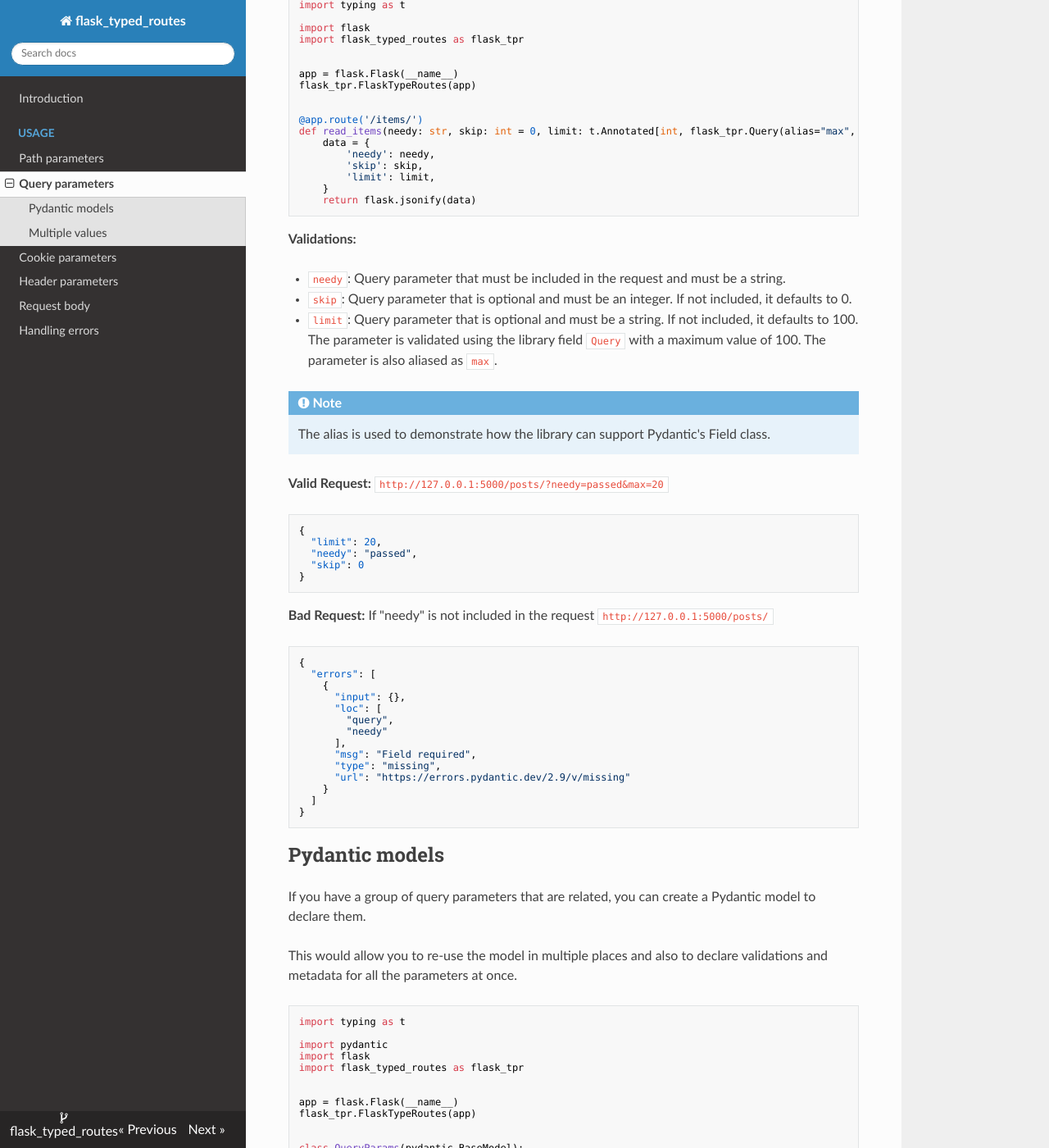
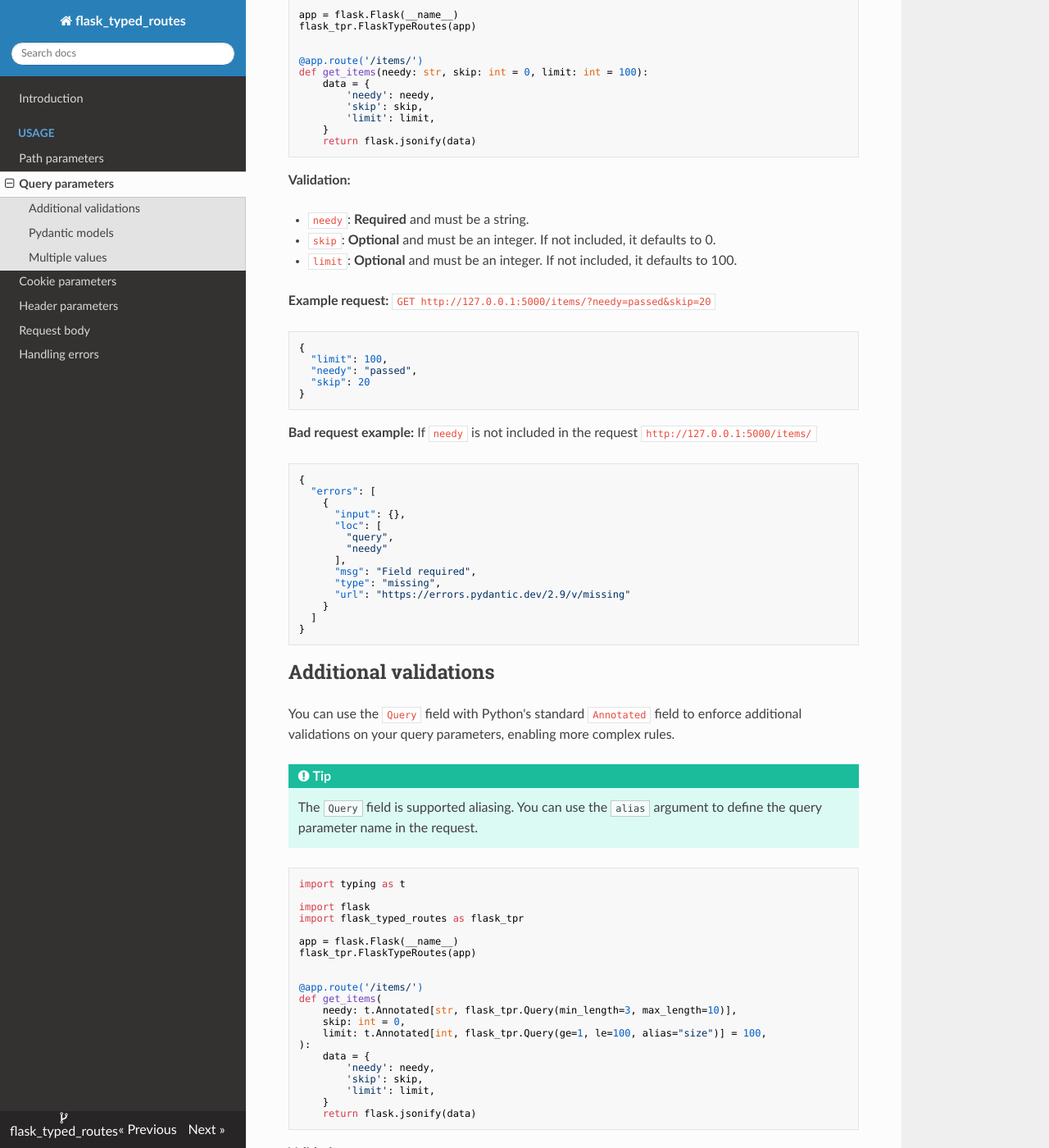
Before and after one commit to rmoralespp/flask_typed_routes, an MkDocs documentation site: the page built from docs/query.md, in a window 1280 px wide and 1400 px high, scrolled down 324 px. Shown: the whole window at 82% size. Built offline with MkDocs 1.6.1, drawn with Linux system fonts in a browser that asks for light colours; nearby versions of some CDN libraries; some of the changed text lies outside the part shown.

Commit message:
Add more acceptance tests. Improve documentation and examples.

````diff
--- a/docs/body.md
+++ b/docs/body.md
@@ -15,7 +15,6 @@ import typing as t
 import pydantic
 import flask
 import flask_typed_routes as flask_tpr
-
 
 app = flask.Flask(__name__)
 flask_tpr.FlaskTypeRoutes(app)
@@ -124,7 +121,6 @@ import typing as t
 import pydantic
 import flask
 import flask_typed_routes as flask_tpr
-
 
 app = flask.Flask(__name__)
 flask_tpr.FlaskTypeRoutes(app)
@@ -155,7 +151,7 @@ def create_item_by_user(
     return flask.jsonify(data)
 ```
 
-**Request Body** `POST http://127.0.0.1:5000/users/123/items/`
+**Example request:** `POST http://127.0.0.1:5000/users/123/items/`
 
 ```json
 {
@@ -169,19 +165,3 @@ def create_item_by_user(
   }
 }
 ```
-
-*Http Response*
-
-```json
-{
-  "item": {
-    "author": "John Doe",
-    "title": "Hello, World!"
-  },
-  "user": {
-    "age": 25,
-    "email": "myemail@abc.com"
-  },
-  "user_id": 123
-}
-```
--- a/docs/cookie.md
+++ b/docs/cookie.md
@@ -1,13 +1,13 @@
 ## Cookie Parameters
 
-You can define cookie parameters in the same way as query parameters, with support for multiple values.
+You can define cookie parameters in the same way as **query parameters**, with support for multiple
+values and validation using Pydantic models.
 
 ```python
 import typing as t
 
 import flask
 import flask_typed_routes as flask_tpr
-
 
 app = flask.Flask(__name__)
 flask_tpr.FlaskTypeRoutes(app)
@@ -20,6 +20,3 @@ def get_items(session_id: t.Annotated[str, flask_tpr.Cookie(alias="session-id")]
     }
     return flask.jsonify(data)
 ```
-
-!!! note
-    The alias is used to demonstrate how the library can support Pydantic's Field class.
--- a/docs/header.md
+++ b/docs/header.md
@@ -1,13 +1,13 @@
 ## Header parameters
 
-You can define header parameters in the same way as query/cookie parameters, with support for multiple values.
+You can define header parameters in the same way as **query/cookie parameters**, with support for multiple
+values and validation using Pydantic models.
 
 ```python
 import typing as t
 
 import flask
 import flask_typed_routes as flask_tpr
-
 
 app = flask.Flask(__name__)
 flask_tpr.FlaskTypeRoutes(app)
@@ -20,6 +20,3 @@ def get_items(auth: t.Annotated[str, flask_tpr.Header(alias="Authorization")] =
     }
     return flask.jsonify(data)
 ```
-
-!!! note
-    The alias is used to demonstrate how the library can support Pydantic's Field class.
--- a/docs/index.md
+++ b/docs/index.md
@@ -41,13 +41,12 @@ Create a file `items.py` with:
 import flask
 import flask_typed_routes as flask_tpr
 
-
 app = flask.Flask(__name__)
 flask_tpr.FlaskTypeRoutes(app)
 
 
 @app.get('/items/<user>/')
-def read_items(user: str, skip: int = 0, limit: int = 10):
+def get_items(user: str, skip: int = 0, limit: int = 10):
     # Parameters not included in the "path" are automatically treated as "query" parameters.
     data = {
         'user': user,
@@ -106,7 +103,6 @@ import pydantic
 import flask
 import flask_typed_routes as flask_tpr
 
-
 app = flask.Flask(__name__)
 flask_tpr.FlaskTypeRoutes(app)
 
@@ -127,6 +123,60 @@ def update_item(item_id: int, item: Item):
     return flask.jsonify({'item_id': item_id, **item.model_dump()})
 ```
 
-## License
+### Using Flask Blueprints
 
-This project is licensed under the [MIT license](LICENSE).
+You can also use `flask_typed_routes` with Flask Blueprints.
+
+Now let's update the `items.py` file with:
+
+```python
+import flask
+import flask_typed_routes as flask_tpr
+
+app = flask.Flask(__name__)
+flask_tpr.FlaskTypeRoutes(app)
+app_v2 = flask.Blueprint('items', __name__, url_prefix='/v2')
+
+
+@app_v2.get('/items/')
+def get_items_v2(skip: int = 0, limit: int = 10, country: str = 'US'):
+    data = {'skip': skip, 'limit': limit, 'country': country}
+    return flask.jsonify(data)
+
+
+app.register_blueprint(app_v2)
+```
+
+### Using Flask Class-Based Views
+
+You can also use `flask_typed_routes` with Flask Class-Based Views.
+
+Now let's update the `items.py` file with:
+
+```python
+import flask
+import flask.views
+
+import flask_typed_routes as flask_tpr
+
+app = flask.Flask(__name__)
+flask_tpr.FlaskTypeRoutes(app)
+
+
+class UserProducts(flask.views.View):
+
+    def dispatch_request(self, user: str, skip: int = 0, limit: int = 10):
+        data = {'user': user, 'skip': skip, 'limit': limit}
+        return flask.jsonify(data)
+
+
+class UserOrders(flask.views.MethodView):
+
+    def get(self, user: str, skip: int = 0, limit: int = 10):
+        data = {'user': user, 'skip': skip, 'limit': limit}
+        return flask.jsonify(data)
+
+
+app.add_url_rule('/products/<user>/all/', view_func=UserProducts.as_view('user_products'))
+app.add_url_rule('/orders/<user>/all/', view_func=UserOrders.as_view('user_orders'))
+```
--- a/docs/path.md
+++ b/docs/path.md
@@ -1,46 +1,45 @@
 # Path Parameters
 
-You can validate path parameters in your route by adding type hints to the function signature.
+You can validate **Path parameters** in your route by adding standard type hints to the function signature.
 
 !!! warning
-    If no type hint is provided, the route parameters are not validated.
+    If no type hint is provided, the **Path parameters** are not validated.
 
 ```python
 import typing as t
-
 import flask
 import flask_typed_routes as flask_tpr
-
 
 app = flask.Flask(__name__)
 flask_tpr.FlaskTypeRoutes(app)
 
 
-@app.route('/items/<user_id>/<country_iso>')
-def read_items(user_id: int, country_iso: t.Annotated[str, flask_tpr.Path(max_length=2)]):
-    data = {
-        'user_id': user_id,
-        'country_iso': country_iso,
-    }
+@app.route('/items/<category_id>/<lang>/')
+def read_items(category_id: int, lang: t.Literal['es', 'en']):
+    data = {'category_id': category_id, 'lang': lang}
     return flask.jsonify(data)
 ```
 
-**Validations:**
+**Conversion:** The library automatically converts path parameters to their specified types:
 
-- user_id: Must be an integer.
-- country_iso: Must be a string with a maximum length of 2 characters. This parameter is validated using the libray
-  field `Path`.
+- `category_id` is converted to an integer, so your function receives it as an integer.
+- `lang` is treated as a string, so your function receives it as a string.
 
-**Valid Request:** `http://127.0.0.1:5000/posts/12/ES`
+**Validation:**
+
+- `category_id` Must be an integer.
+- `lang` Must be either 'es' or 'en'.
+
+**Example request:** `GET http://127.0.0.1:5000/items/12/es`
 
 ```json
 {
-  "country_iso": "ES",
-  "user_id": 12
+  "category_id": 12,
+  "lang": "es"
 }
 ```
 
-**Bad Request:** If "user_id" is not an integer: `http://127.0.0.1:5000/posts/abc/ES`
+**Bad request example:** If `category_id` is not an integer `GET http://127.0.0.1:5000/items/abc/es`
 
 ```json
 {
@@ -59,12 +58,33 @@ def read_items(user_id: int, country_iso: t.Annotated[str, flask_tpr.Path(max_le
 }
 ```
 
-## Custom Validations
+## Additional validations
 
-Additionally, you can use the `Path` field which allows you to define more complex validations.
+You can use the `Path` field with Python's standard `Annotated` field to enforce additional validations on your route
+parameters, enabling more complex rules.
 
 The `Path` field is an extension of Pydantic's field, offering powerful validation capabilities.
-This flexibility allows you to tailor path parameter validation to your application's specific needs.`
+This flexibility allows you to tailor path parameter validation to your application's specific needs.
 
 !!! warning
-    The `Path` field is not supported aliasing. You must respect the field's name when using it.
+    The `Path` field is not supported aliasing. You must respect the **path name** when using it.
+
+```python
+import typing as t
+
+import flask
+import flask_typed_routes as flask_tpr
+
+app = flask.Flask(__name__)
+flask_tpr.FlaskTypeRoutes(app)
+
+
+@app.route('/items/<category_id>/')
+def read_items(category_id: t.Annotated[int, flask_tpr.Path(ge=1, le=100)]):
+    data = {'category_id': category_id}
+    return flask.jsonify(data)
+```
+
+**Validation:**
+
+- `category_id` must be an integer between 1 and 100.
--- a/docs/query.md
+++ b/docs/query.md
@@ -1,23 +1,20 @@
 # Query parameters
 
-Parameters not included in the **path** are automatically treated as **query** parameters.
+Parameters not included in the **Path** are automatically treated as **Query** parameters.
 
-!!! tip
-    Additionally, you can use the `Query` field which allows you to define more complex validations.
+- **Required:** Declared as function arguments without default values.
+- **Optional:** Declared with default values.
 
 ```python
-import typing as t
-
 import flask
 import flask_typed_routes as flask_tpr
-
 
 app = flask.Flask(__name__)
 flask_tpr.FlaskTypeRoutes(app)
 
 
 @app.route('/items/')
-def read_items(needy: str, skip: int = 0, limit: t.Annotated[int, flask_tpr.Query(alias="max", le=100)] = 100):
+def get_items(needy: str, skip: int = 0, limit: int = 100):
     data = {
         'needy': needy,
         'skip': skip,
@@ -26,27 +23,24 @@ def read_items(needy: str, skip: int = 0, limit: t.Annotated[int, flask_tpr.Quer
     return flask.jsonify(data)
 ```
 
-**Validations:**
+**Validation:**
 
-- `needy`: Query parameter that must be included in the request and must be a string.
-- `skip`: Query parameter that is optional and must be an integer. If not included, it defaults to 0.
-- `limit`: Query parameter that is optional and must be a string. If not included, it defaults to 100. The parameter is
-  validated using the library field `Query` with a maximum value of 100. The parameter is also aliased as `max`.
+- `needy`: **Required** and must be a string.
+- `skip`: **Optional** and must be an integer. If not included, it defaults to 0.
+- `limit`: **Optional** and must be an integer. If not included, it defaults to 100.
 
-!!! note
-    The alias is used to demonstrate how the library can support Pydantic's Field class.
 
-**Valid Request:** `http://127.0.0.1:5000/posts/?needy=passed&max=20`
+**Example request:** `GET http://127.0.0.1:5000/items/?needy=passed&skip=20`
 
 ```json
 {
-  "limit": 20,
+  "limit": 100,
   "needy": "passed",
-  "skip": 0
+  "skip": 20
 }
 ```
 
-**Bad Request:** If "needy" is not included in the request `http://127.0.0.1:5000/posts/`
+**Bad request example:** If `needy` is not included in the request `http://127.0.0.1:5000/items/`
 
 ```json
 {
@@ -65,6 +59,55 @@ def read_items(needy: str, skip: int = 0, limit: t.Annotated[int, flask_tpr.Quer
 }
 ```
 
+## Additional validations
+
+You can use the `Query` field with Python's standard `Annotated` field to enforce additional validations on your
+query parameters, enabling more complex rules.
+
+!!! tip
+    The `Query` field is supported aliasing. You can use the `alias` argument to define
+    the query parameter name in the request.
+
+```python
+import typing as t
+
+import flask
+import flask_typed_routes as flask_tpr
+
+app = flask.Flask(__name__)
+flask_tpr.FlaskTypeRoutes(app)
+
+
+@app.route('/items/')
+def get_items(
+    needy: t.Annotated[str, flask_tpr.Query(min_length=3, max_length=10)],
+    skip: int = 0,
+    limit: t.Annotated[int, flask_tpr.Query(ge=1, le=100, alias="size")] = 100,
+):
+    data = {
+        'needy': needy,
+        'skip': skip,
+        'limit': limit,
+    }
+    return flask.jsonify(data)
+```
+
+**Validation:**
+
+- `needy`: **Required** and must be a string between 3 and 10 characters.
+- `skip`: **Optional** and must be an integer.
+- `limit`: **Optional** and must be an integer between 1 and 100, and must be named `size` in the request.
+
+**Example request:** `GET http://127.0.0.1:5000/items/?needy=passed&size=20`
+
+```json
+{
+  "limit": 20,
+  "needy": "passed",
+  "skip": 0
+}
+```
+
 ## Pydantic models
 
 If you have a group of query parameters that are related, you can create a Pydantic model to declare them.
@@ -78,7 +121,6 @@ import typing as t
 import pydantic
 import flask
 import flask_typed_routes as flask_tpr
-
 
 app = flask.Flask(__name__)
 flask_tpr.FlaskTypeRoutes(app)
@@ -101,7 +143,11 @@ def get_orders(
     return flask.jsonify(data)
 ```
 
-Go to `http://127.0.0.1:5000/orders/233/?status=true`
+!!! warning
+    The `Query` field can only be directly specified in the **function signature**.
+    When using Pydantic models, you must use **Pydantic's fields**.
+
+**Example request:** `GET ttp://127.0.0.1:5000/orders/233/?status=true`
 
 ```json
 {
@@ -127,7 +173,6 @@ import typing as t
 import flask
 import flask_typed_routes as flask_tpr
 
-
 app = flask.Flask(__name__)
 flask_tpr.FlaskTypeRoutes(app)
 
@@ -141,7 +186,7 @@ def get_users(
     return flask.jsonify(data)
 ```
 
-Go to `http://127.0.0.1:5000/users/123/?tag=hello&tag=world`
+**Example request:** `GET http://127.0.0.1:5000/users/123/?tag=hello&tag=world`
 
 ```json
 {
````
Also changed, not shown: other parts of docs/body.md (+2 -4 lines), other parts of docs/index.md (+4 -6 lines), other parts of docs/path.md (+1 -1 lines), CHANGELOG.md (+5 -2 lines), README.md (+66 -9 lines), 3 other files.
